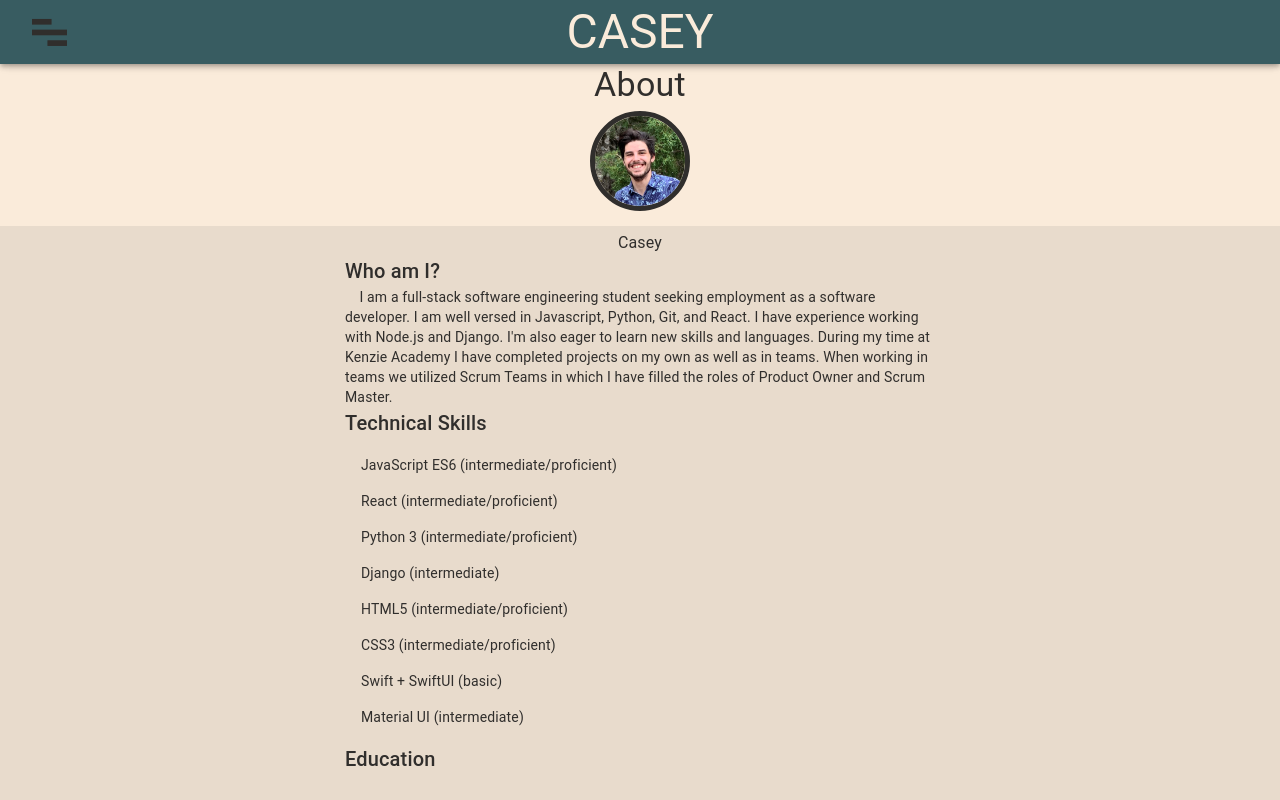
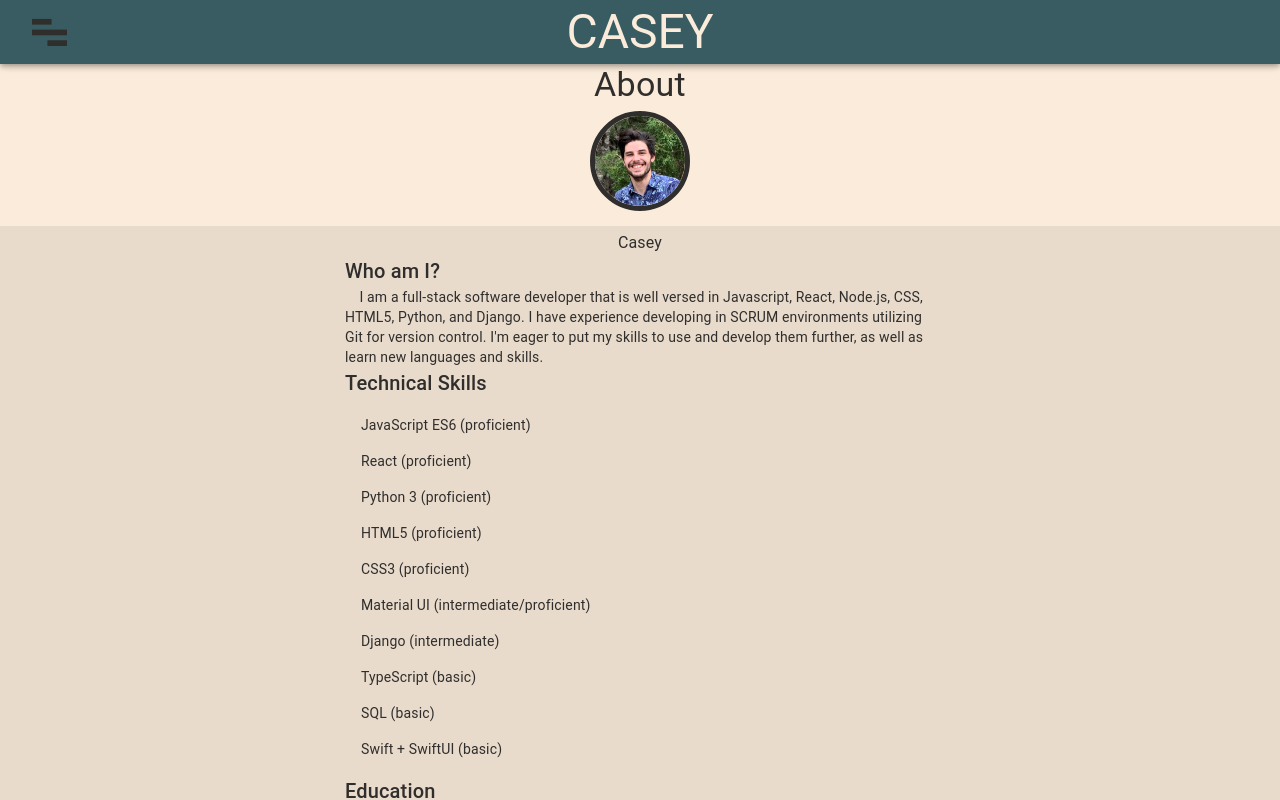
Before and after one commit to caseymockbee97/portfolio, a React (Create React App) app: page / in a window 1280 px wide. Shown: the top 800 px of the page. Built offline with nearby package versions, Linux system fonts and the light colour scheme.

Commit message:
Updated Resume, added portfolio to project section.

```diff
--- a/src/assets/descriptions.jsx
+++ b/src/assets/descriptions.jsx
@@ -1,6 +1,7 @@
 import kwitterIMG from "./images/kwitter_img.png";
 import getItDoneIMG from "./images/getItDone_img.png";
 import spacetagramIMG from "./images/spacetagram_img.png";
+import portfolioIMG from "./images/portfolioIMG.png";
 
 const tab = <span>&nbsp;&nbsp;&nbsp;&nbsp;</span>;
 
@@ -27,6 +28,46 @@ class ProjectOverview {
   }
 }
 
+const PortfolioOverview = new ProjectOverview(
+  "Portfolio",
+  "Developer",
+  "https://caseymockbee97.github.io/portfolio/",
+  "https://github.com/caseymockbee97/portfolio/",
+  portfolioIMG,
+  (
+    <>
+      <p>
+        {tab} For my portfolio I went with a mobile first web design approach
+        when wire-framing this project. I wanted to ensure it would work well on
+        mobile, tablets, and computers. I also used Material UI along with their
+        theme provider to ensure consistent styling with a custom color
+        pallette. To add a more custom feel and look to the project I used
+        Affinity Designer to create SVG images for the icon along with a
+        stylized 'hamburger' button for navigation.
+      </p>
+      <p>
+        {tab}I used the npm package 'react-pdf' to create the PDF viewer. I used
+        this package because it allowed for a high amount of customizations
+        while allowing for links in the PDF.
+      </p>
+      <p>
+        {tab}The project was created using JavaScript and React with Material-UI
+        for the component library and styling. The project was deployed using
+        GitHub Pages.
+      </p>
+    </>
+  ),
+  [
+    "JavaScript",
+    "React",
+    "Git",
+    "GitHub Pages",
+    "Material-UI (MUI 5)",
+    "react-router-dom",
+    "Affinity Designer",
+    "react-pdf",
+  ]
+);
 const SpacetagramOverview = new ProjectOverview(
   "Spacetagram - Social Media",
   "Developer",
@@ -156,4 +197,5 @@ export const projectsArr = [
   SpacetagramOverview,
   KwitterOverview,
   GetItDoneOverview,
+  PortfolioOverview,
 ];
--- a/src/views/AboutView.jsx
+++ b/src/views/AboutView.jsx
@@ -47,13 +47,11 @@ export default function AboutView() {
           className={classes.marginBottom}
           variant="body2"
         >
-          {tab}I am a full-stack software engineering student seeking employment
-          as a software developer. I am well versed in Javascript, Python, Git,
-          and React. I have experience working with Node.js and Django. I'm also
-          eager to learn new skills and languages. During my time at Kenzie
-          Academy I have completed projects on my own as well as in teams. When
-          working in teams we utilized Scrum Teams in which I have filled the
-          roles of Product Owner and Scrum Master.
+          {tab}I am a full-stack software developer that is well versed in
+          Javascript, React, Node.js, CSS, HTML5, Python, and Django. I have
+          experience developing in SCRUM environments utilizing Git for version
+          control. I'm eager to put my skills to use and develop them further,
+          as well as learn new languages and skills.
         </Typography>
         <Typography
           align="left"
@@ -69,14 +67,16 @@ export default function AboutView() {
           variant="body2"
         >
           <List>
-            <ListItem>{"JavaScript ES6 (intermediate/proficient)"}</ListItem>
-            <ListItem>{"React (intermediate/proficient)"}</ListItem>
-            <ListItem>{"Python 3 (intermediate/proficient)"}</ListItem>
+            <ListItem>{"JavaScript ES6 (proficient)"}</ListItem>
+            <ListItem>{"React (proficient)"}</ListItem>
+            <ListItem>{"Python 3 (proficient)"}</ListItem>
+            <ListItem>{"HTML5 (proficient)"}</ListItem>
+            <ListItem>{"CSS3 (proficient)"}</ListItem>
+            <ListItem>{"Material UI (intermediate/proficient)"}</ListItem>
             <ListItem>{"Django (intermediate)"}</ListItem>
-            <ListItem>{"HTML5 (intermediate/proficient)"}</ListItem>
-            <ListItem>{"CSS3 (intermediate/proficient)"}</ListItem>
+            <ListItem>{"TypeScript (basic)"}</ListItem>
+            <ListItem>{"SQL (basic)"}</ListItem>
             <ListItem>{"Swift + SwiftUI (basic)"}</ListItem>
-            <ListItem>{"Material UI (intermediate)"}</ListItem>
           </List>
         </Typography>
         <Typography
```
Also changed, not shown: src/assets/images/portfolioIMG.png (added), 1 other file (tests, documents, lock files or other folders).
